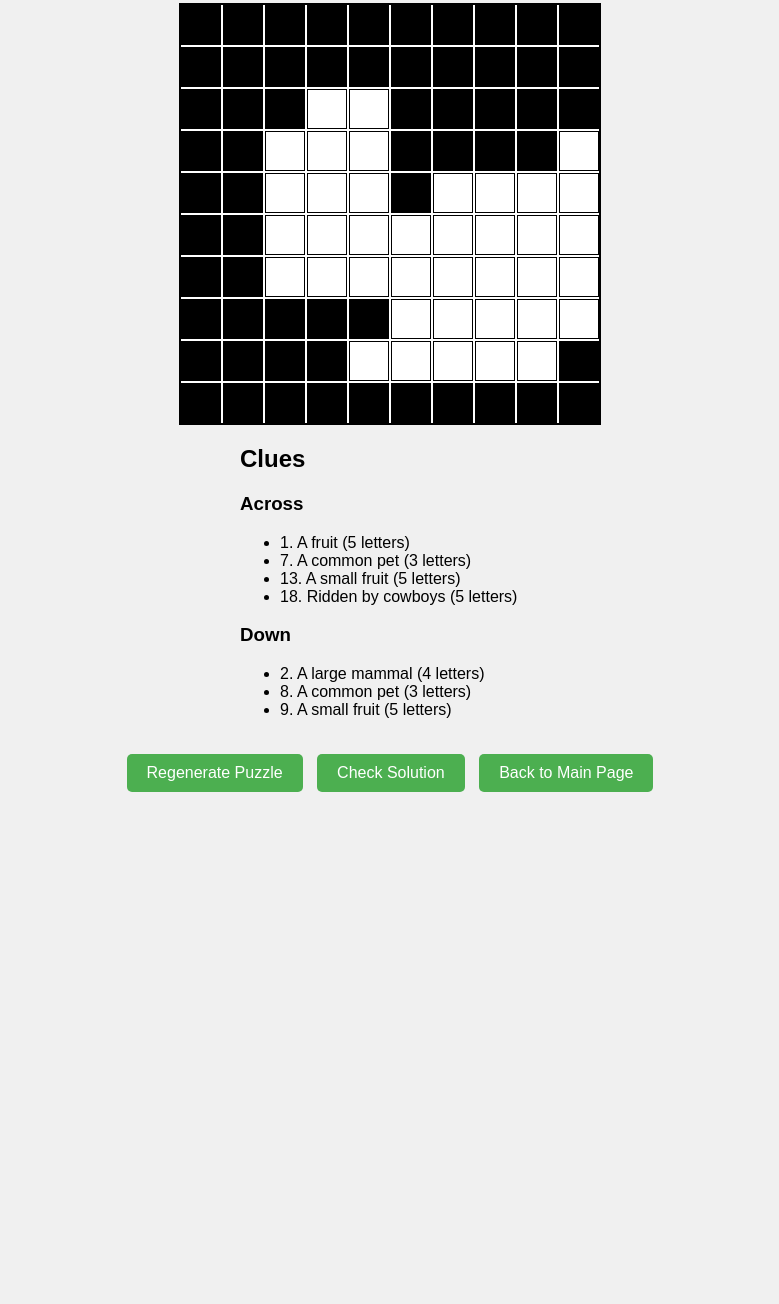
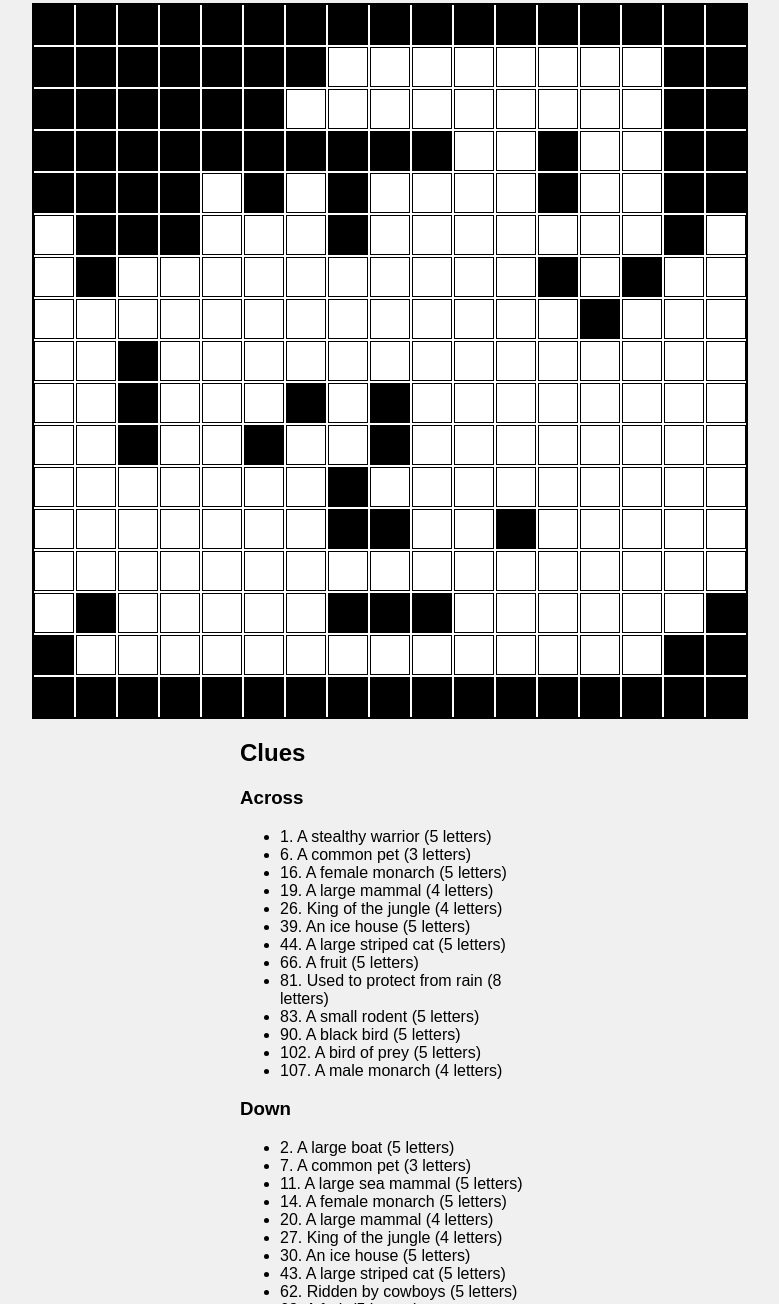
Before and after one commit to neurogenai/neurogenai.github.io, a plain HTML site: page crossword.html in a window 1280 px wide. Shown: the part 97-1401 px from the top of the page, without its empty margins (250-1029 px from the left). Before the commit the page ends 924 px from the top, so only its background shows below. Drawn offline with Linux system fonts and the light colour scheme.

Commit message:
Update crossword.html

```diff
--- a/crossword.html
+++ b/crossword.html
@@ -99,6 +99,7 @@
     <button onclick="window.location.href='index.html';">Back to Main Page</button>
 
     <script>
+        // Large word list for variety
         const wordList = [
             { word: "APPLE", hint: "A fruit" },
             { word: "BEAR", hint: "A large mammal" },
@@ -109,7 +110,23 @@
             { word: "GRAPE", hint: "A small fruit" },
             { word: "HORSE", hint: "Ridden by cowboys" },
             { word: "IGLOO", hint: "An ice house" },
-            { word: "JOKER", hint: "A wild card in a deck" }
+            { word: "JOKER", hint: "A wild card in a deck" },
+            { word: "KING", hint: "A male monarch" },
+            { word: "LION", hint: "King of the jungle" },
+            { word: "MOUSE", hint: "A small rodent" },
+            { word: "NINJA", hint: "A stealthy warrior" },
+            { word: "ORANGE", hint: "A citrus fruit" },
+            { word: "PYTHON", hint: "A large snake or a programming language" },
+            { word: "QUEEN", hint: "A female monarch" },
+            { word: "RAVEN", hint: "A black bird" },
+            { word: "SNAKE", hint: "A legless reptile" },
+            { word: "TIGER", hint: "A large striped cat" },
+            { word: "UMBRELLA", hint: "Used to protect from rain" },
+            { word: "VAMPIRE", hint: "A mythical blood-sucker" },
+            { word: "WHALE", hint: "A large sea mammal" },
+            { word: "XYLOPHONE", hint: "A musical instrument" },
+            { word: "YACHT", hint: "A large boat" },
+            { word: "ZEBRA", hint: "A striped horse-like animal" }
         ];
 
         let grid = [];
@@ -133,15 +150,18 @@
             document.getElementById('across-clues').innerHTML = '';
             document.getElementById('down-clues').innerHTML = '';
 
+            // Randomize word list for variety
+            const shuffledWordList = [...wordList].sort(() => 0.5 - Math.random());
+
             // Place the first word in the center
             let startRow = Math.floor(grid.length / 2);
-            let startCol = Math.floor((grid[0].length - wordList[0].word.length) / 2);
-            placeWord(wordList[0].word, startRow, startCol, 'horizontal');
+            let startCol = Math.floor((grid[0].length - shuffledWordList[0].word.length) / 2);
+            placeWord(shuffledWordList[0].word, startRow, startCol, 'horizontal');
 
             // Place the rest of the words ensuring they connect properly and don't repeat
-            for (let i = 1; i < wordList.length; i++) {
-                if (!placedWordSet.has(wordList[i].word)) {
-                    placeWordConnected(wordList[i].word);
+            for (let i = 1; i < shuffledWordList.length; i++) {
+                if (!placedWordSet.has(shuffledWordList[i].word)) {
+                    placeWordConnected(shuffledWordList[i].word);
                 }
             }
 
```
